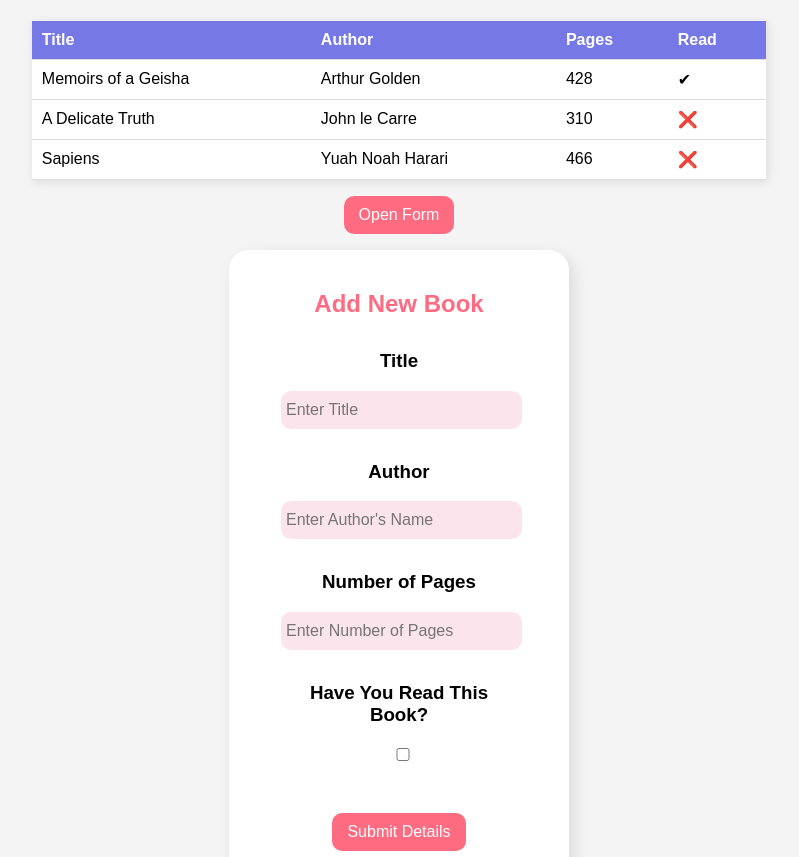
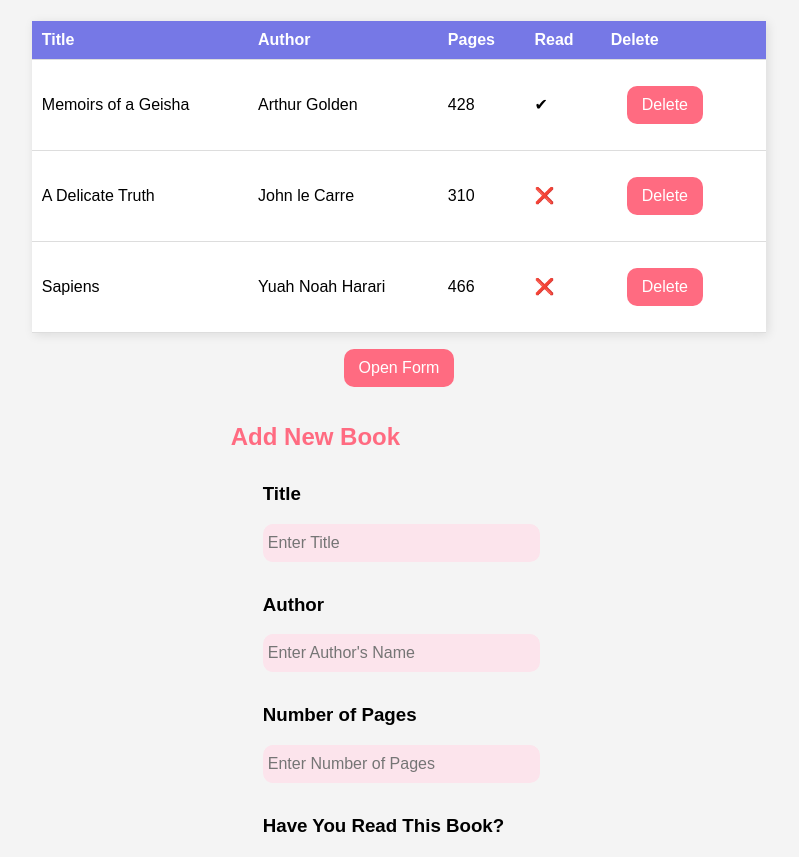
Before and after one commit to Beerooke31/JS_Project_Two, a plain HTML site: page index.html in a window 1280 px wide. Shown: the part 87-944 px from the top of the page, without its empty margins (241-1040 px from the left). Drawn offline with Linux system fonts and the light colour scheme.

Commit message:
Added event listener for submit and delete button for each book

```diff
--- a/index.html
+++ b/index.html
@@ -16,13 +16,14 @@
           <th>Author</th>
           <th>Pages</th>
           <th>Read</th>
+          <th>Delete</th>
         </tr>
       </thead>
       <tbody id="book-list"></tbody>
     </table>
     <button class="open-button" onclick="openForm()">Open Form</button>
     <div class="form-popup" id="myForm">
-      <form action="/action_page.js" class="form-container">
+      <form action="">
         <h2 class="add-book">Add New Book</h2>
 
         <div class="form-input">
@@ -56,11 +57,11 @@
           <label for="read" class="form-header"
             ><h3>Have You Read This Book?</h3></label
           >
-          <input type="checkbox" id="read" name="read" required />
+          <input type="checkbox" id="read-checkbox" name="read" required />
         </div>
 
         <div class="form-input">
-          <button type="submit" class="btn">Submit Details</button>
+          <button type="submit" id="submitBtn">Submit Details</button>
           <button type="button" class="btn cancel" onclick="closeForm()">
             Close
           </button>
--- a/main.js
+++ b/main.js
@@ -20,7 +20,7 @@ function displayBooks() {
   const bookList = document.getElementById("book-list");
   bookList.innerHTML = ""; // Clear table before adding new rows
 
-  myLibrary.forEach((book) => {
+  myLibrary.forEach((book, index) => {
     const row = document.createElement("tr");
 
     row.innerHTML = `
@@ -28,10 +28,22 @@ function displayBooks() {
           <td>${book.author}</td>
           <td>${book.numOfPages}</td>
           <td>${book.hasBeenRead ? "✔" : "❌"}</td>
-      `;
+          <td><button class="deleteBtn" data-index="${index}">Delete</button></td>
+          `;
 
     bookList.appendChild(row);
   });
+
+  const deleteButton = document.querySelectorAll(".deleteBtn");
+  deleteButton.forEach((button) => {
+    button.addEventListener("click", deleteBook);
+  });
+}
+
+function deleteBook(event) {
+  const index = event.target.getAttribute("data-index");
+  myLibrary.splice(index, 1);
+  displayBooks();
 }
 
 displayBooks();
@@ -43,3 +55,8 @@ function openForm() {
 function closeForm() {
   document.getElementById("myForm").style.display = "none";
 }
+
+submitBtn.addEventListener("click", function (event) {
+  event.preventDefault();
+  console.log("Click has happened");
+});
```
